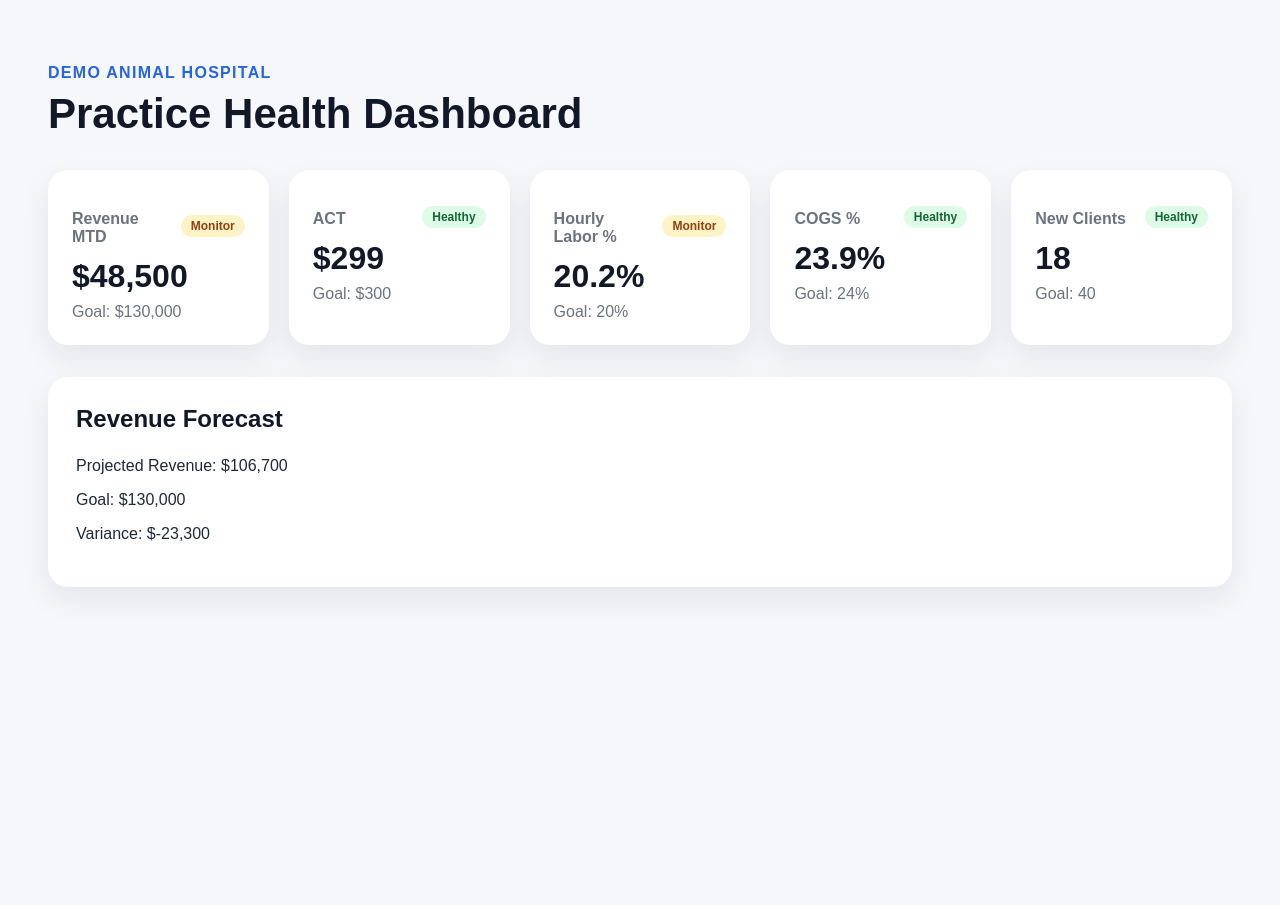
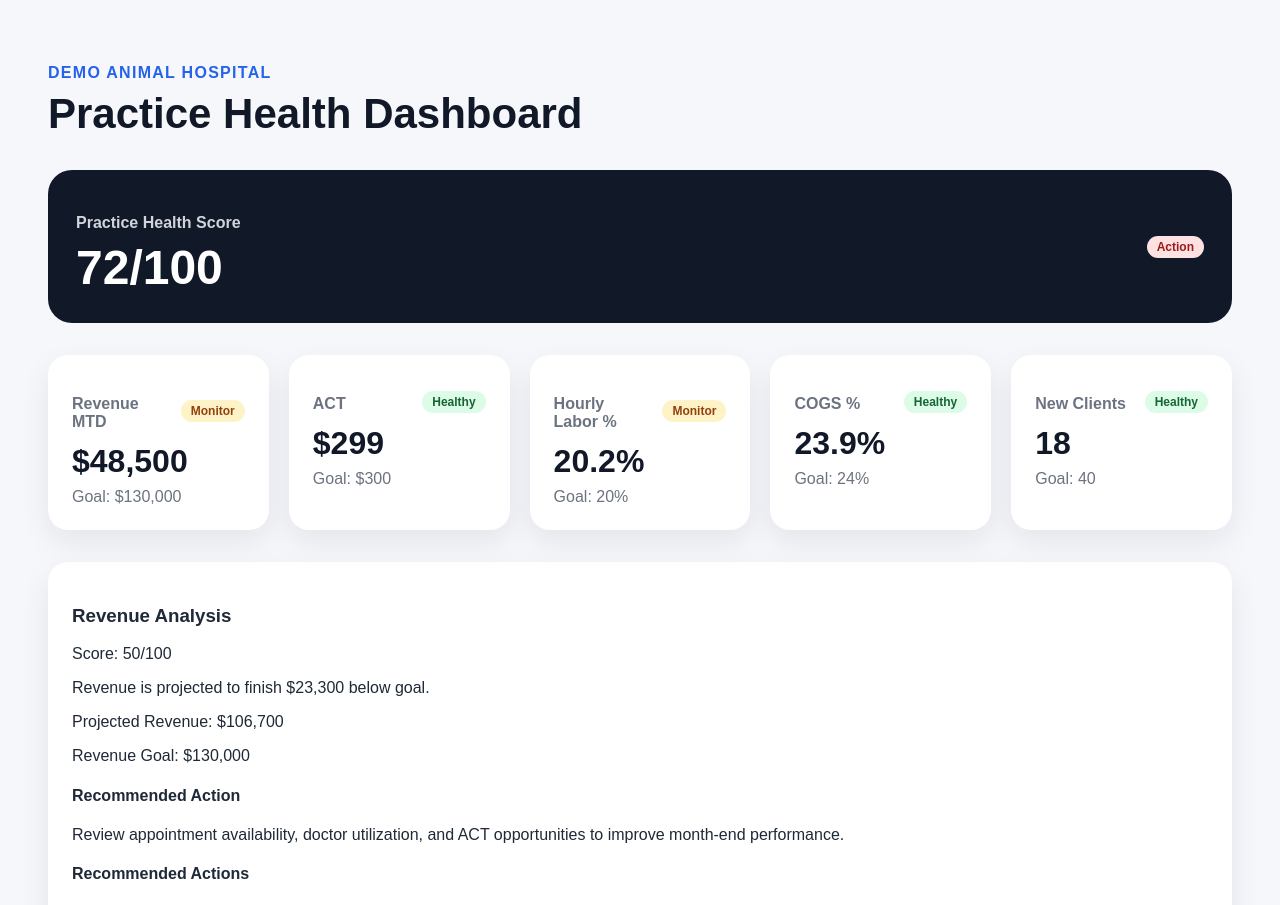
Before and after one commit to tracycrossrvt-gif/VetIQ-Analytics, a React (Vite) app: page / in a window 1280 px wide. Shown: the top 905 px of the page. Before the commit the page ends 800 px from the top, so only its background shows below. Built offline with nearby package versions, Linux system fonts and the light colour scheme.

Commit message:
Add KPI drilldowns and recommendation engine

```diff
--- a/src/App.css
+++ b/src/App.css
@@ -115,3 +115,43 @@
   font-size: 32px;
   color: #111827;
 }
+
+.health-score-card {
+  margin-bottom: 32px;
+  padding: 28px;
+  border-radius: 24px;
+  background: #111827;
+  color: #ffffff;
+  display: flex;
+  align-items: center;
+  justify-content: space-between;
+}
+
+.health-score-card p {
+  margin-bottom: 8px;
+  color: #d1d5db;
+  font-weight: 700;
+}
+
+.health-score-card h2 {
+  margin: 0;
+  font-size: 48px;
+  color: #ffffff;
+}
+
+.drilldown-card {
+  margin-top: 32px;
+  padding: 24px;
+  border-radius: 20px;
+  background: white;
+  box-shadow: 0 12px 30px rgba(15, 23, 42, 0.08);
+}
+
+.kpi-card {
+  cursor: pointer;
+  transition: transform 0.2s ease;
+}
+
+.kpi-card:hover {
+  transform: translateY(-4px);
+}
--- a/src/components/KPICard.jsx
+++ b/src/components/KPICard.jsx
@@ -1,9 +1,23 @@
-function KPICard({ title, value, goal, status }) {
+function KPICard({
+  title,
+  value,
+  goal,
+  status,
+  onClick,
+}) {
   return (
-    <div className="kpi-card">
+    <div
+      className="kpi-card"
+      onClick={onClick}
+    >
       <div className="kpi-card__header">
         <p>{title}</p>
-        {status && <span className={`status-badge ${status}`}>{status}</span>}
+
+        {status && (
+          <span className={`status-badge ${status}`}>
+            {status}
+          </span>
+        )}
       </div>
 
       <h2>{value}</h2>
--- a/src/pages/Dashboard.jsx
+++ b/src/pages/Dashboard.jsx
@@ -10,6 +10,12 @@ import {
   calculateProjectedRevenue,
   calculateRevenueVariance,
 } from '../utils/forecasting'
+import {
+  calculatePracticeHealthScore,
+  getHealthStatus,
+} from '../utils/healthScore'
+import { useState } from 'react'
+import { getRecommendation } from '../utils/recommendations'
 
 function Dashboard() {
   const act = calculateACT(monthlyData.revenue, monthlyData.transactions)
@@ -35,11 +41,49 @@ const revenueVariance = calculateRevenueVariance(
   practiceSettings.monthlyRevenueGoal
 )
 
+const health = calculatePracticeHealthScore({
+  projectedRevenue,
+  revenueGoal: practiceSettings.monthlyRevenueGoal,
+  act,
+  actGoal: practiceSettings.actGoal,
+  hourlyLaborPercent,
+  hourlyLaborGoal: practiceSettings.hourlyLaborPercentGoal,
+  cogsPercent,
+  cogsGoal: practiceSettings.cogsPercentGoal,
+  newClients: monthlyData.newClients,
+  newClientGoal: practiceSettings.monthlyNewClientGoal,
+})
+
+const healthStatus = getHealthStatus(health.score)
+
+const [selectedKPI, setSelectedKPI] = useState('revenue')
+
+const recommendations = getRecommendation(selectedKPI, {
+  revenueVariance,
+  act,
+  actGoal: practiceSettings.actGoal,
+  hourlyLaborPercent,
+  hourlyLaborGoal: practiceSettings.hourlyLaborPercentGoal,
+  cogsPercent,
+  cogsGoal: practiceSettings.cogsPercentGoal,
+  newClients: monthlyData.newClients,
+  newClientGoal: practiceSettings.monthlyNewClientGoal,
+})
+
   return (
     <section className="dashboard">
       <p className="eyebrow">{practiceSettings.practiceName}</p>
       <h1>Practice Health Dashboard</h1>
+    <div className="health-score-card">
+  <div>
+    <p>Practice Health Score</p>
+    <h2>{health.score}/100</h2>
+  </div>
 
+  <span className={`status-badge ${healthStatus}`}>
+    {healthStatus}
+  </span>
+</div>
 
        <div className="kpi-grid">
  <KPICard
@@ -47,6 +91,7 @@ const revenueVariance = calculateRevenueVariance(
   value={`$${monthlyData.revenue.toLocaleString()}`}
   goal={`Goal: $${practiceSettings.monthlyRevenueGoal.toLocaleString()}`}
   status="monitor"
+  onClick={() => setSelectedKPI('revenue')}
 />
 
   <KPICard
@@ -54,6 +99,7 @@ const revenueVariance = calculateRevenueVariance(
     value={`$${act.toFixed(0)}`}
     goal={`Goal: $${practiceSettings.actGoal}`}
     status="healthy"
+    onClick={() => setSelectedKPI('act')}
   />
 
   <KPICard
@@ -61,6 +107,7 @@ const revenueVariance = calculateRevenueVariance(
     value={`${hourlyLaborPercent.toFixed(1)}%`}
     goal={`Goal: ${practiceSettings.hourlyLaborPercentGoal}%`}
     status="monitor"
+    onClick={() => setSelectedKPI('labor')}
   />
 
   <KPICard
@@ -68,6 +115,7 @@ const revenueVariance = calculateRevenueVariance(
     value={`${cogsPercent.toFixed(1)}%`}
     goal={`Goal: ${practiceSettings.cogsPercentGoal}%`}
     status="healthy"
+    onClick={() => setSelectedKPI('cogs')}
  />
 
   <KPICard
@@ -75,9 +123,124 @@ const revenueVariance = calculateRevenueVariance(
     value={monthlyData.newClients}
     goal={`Goal: ${practiceSettings.monthlyNewClientGoal}`}
     status="healthy"
+    onClick={() => setSelectedKPI('clients')}
   />
 </div>
+<div className="drilldown-card">
 
+  {selectedKPI === 'revenue' && (
+  <>
+    <h3>Revenue Analysis</h3>
+    <p>
+  Score: {health.breakdown.revenue}/100
+</p>
+
+    <p>
+      Revenue is projected to finish
+      {' '}
+      ${Math.abs(revenueVariance).toLocaleString()}
+      {' '}
+      {revenueVariance < 0
+        ? 'below goal.'
+        : 'above goal.'}
+    </p>
+
+    <p>
+      Projected Revenue:
+      ${projectedRevenue.toLocaleString()}
+    </p>
+
+    <p>
+      Revenue Goal:
+      ${practiceSettings.monthlyRevenueGoal.toLocaleString()}
+    </p>
+
+    <h4>Recommended Action</h4>
+
+    <p>
+      Review appointment availability,
+      doctor utilization, and ACT opportunities
+      to improve month-end performance.
+    </p>
+  </>
+)}
+
+  {selectedKPI === 'act' && (
+    <>
+      <h3>ACT Analysis</h3>
+      <p>Score: {health.breakdown.act}/100</p>
+
+      <p>
+        Current ACT:
+        ${act.toFixed(0)}
+      </p>
+
+      <p>
+        Goal ACT:
+        ${practiceSettings.actGoal}
+      </p>
+    </>
+  )}
+
+  {selectedKPI === 'labor' && (
+    <>
+      <h3>Labor Analysis</h3>
+        <p>Score: {health.breakdown.labor}/100</p>
+      <p>
+        Hourly Labor:
+        {hourlyLaborPercent.toFixed(1)}%
+      </p>
+
+      <p>
+        Goal:
+        {practiceSettings.hourlyLaborPercentGoal}%
+      </p>
+    </>
+  )}
+
+  {selectedKPI === 'cogs' && (
+    <>
+      <h3>COGS Analysis</h3>
+       <p>Score: {health.breakdown.cogs}/100</p>
+      <p>
+        Current COGS:
+        {cogsPercent.toFixed(1)}%
+      </p>
+
+      <p>
+        Goal:
+        {practiceSettings.cogsPercentGoal}%
+      </p>
+    </>
+  )}
+
+  {selectedKPI === 'clients' && (
+    <>
+      <h3>New Client Analysis</h3>
+       <p>Score: {health.breakdown.newClients}/100</p>
+      <p>
+        Current:
+        {monthlyData.newClients}
+      </p>
+
+      <p>
+        Goal:
+        {practiceSettings.monthlyNewClientGoal}
+      </p>
+    </>
+  )}
+
+<div className="recommendation-list">
+  <h4>Recommended Actions</h4>
+
+  <ul>
+    {recommendations.map((recommendation) => (
+      <li key={recommendation}>{recommendation}</li>
+    ))}
+  </ul>
+</div>
+
+</div>
 <div className="forecast-card">
   <h3>Revenue Forecast</h3>
 
--- /dev/null
+++ b/src/utils/healthScore.js
@@ -0,0 +1,54 @@
+function scoreHigherIsBetter(actual, goal) {
+  const percentOfGoal = actual / goal
+
+  if (percentOfGoal >= 1) return 100
+  if (percentOfGoal >= 0.95) return 85
+  if (percentOfGoal >= 0.9) return 70
+  return 50
+}
+
+function scoreLowerIsBetter(actual, goal) {
+  if (actual <= goal) return 100
+  if (actual <= goal * 1.05) return 85
+  if (actual <= goal * 1.1) return 70
+  return 50
+}
+
+export function calculatePracticeHealthScore({
+  projectedRevenue,
+  revenueGoal,
+  act,
+  actGoal,
+  hourlyLaborPercent,
+  hourlyLaborGoal,
+  cogsPercent,
+  cogsGoal,
+  newClients,
+  newClientGoal,
+}) {
+  const scores = {
+    revenue: scoreHigherIsBetter(projectedRevenue, revenueGoal),
+    act: scoreHigherIsBetter(act, actGoal),
+    labor: scoreLowerIsBetter(hourlyLaborPercent, hourlyLaborGoal),
+    cogs: scoreLowerIsBetter(cogsPercent, cogsGoal),
+    newClients: scoreHigherIsBetter(newClients, newClientGoal),
+  }
+
+  const weightedScore =
+    scores.revenue * 0.35 +
+    scores.act * 0.2 +
+    scores.labor * 0.2 +
+    scores.cogs * 0.15 +
+    scores.newClients * 0.1
+
+  return {
+    score: Math.round(weightedScore),
+    breakdown: scores,
+  }
+}
+
+export function getHealthStatus(score) {
+  if (score >= 90) return 'healthy'
+  if (score >= 75) return 'monitor'
+  return 'action'
+}
--- /dev/null
+++ b/src/utils/recommendations.js
@@ -0,0 +1,75 @@
+export function getRecommendation(selectedKPI, data) {
+  const {
+    revenueVariance,
+    act,
+    actGoal,
+    hourlyLaborPercent,
+    hourlyLaborGoal,
+    cogsPercent,
+    cogsGoal,
+    newClients,
+    newClientGoal,
+  } = data
+
+  if (selectedKPI === 'revenue') {
+    if (revenueVariance < 0) {
+      return [
+        'Review appointment availability and identify unused capacity.',
+        'Look for ACT opportunities such as estimates, diagnostics, preventatives, and follow-up care.',
+        'Review doctor production and schedule utilization.',
+      ]
+    }
+
+    return ['Revenue is projected to meet or exceed goal. Continue monitoring daily pace.']
+  }
+
+  if (selectedKPI === 'act') {
+    if (act < actGoal) {
+      return [
+        'Review estimate compliance and missed-charge patterns.',
+        'Look for opportunities to improve preventive care and diagnostic acceptance.',
+        'Coach teams on presenting complete treatment plans.',
+      ]
+    }
+
+    return ['ACT is meeting goal. Continue monitoring transaction quality.']
+  }
+
+  if (selectedKPI === 'labor') {
+    if (hourlyLaborPercent > hourlyLaborGoal) {
+      return [
+        'Review hourly schedule against revenue pace.',
+        'Check for overtime risk or overstaffed shifts.',
+        'Compare support staff coverage to doctor production.',
+      ]
+    }
+
+    return ['Hourly labor is within target. Continue monitoring schedule efficiency.']
+  }
+
+  if (selectedKPI === 'cogs') {
+    if (cogsPercent > cogsGoal) {
+      return [
+        'Review inventory purchasing trends and high-use products.',
+        'Check for seasonal drivers such as dental month, allergy season, or preventatives.',
+        'Audit potential shrinkage or missed charges.',
+      ]
+    }
+
+    return ['COGS is within target. Continue monitoring product usage and purchasing patterns.']
+  }
+
+  if (selectedKPI === 'clients') {
+    if (newClients < newClientGoal) {
+      return [
+        'Review referral sources and new-client acquisition trends.',
+        'Identify local events or social opportunities to increase visibility.',
+        'Consider outreach campaigns for lapsed clients and community partners.',
+      ]
+    }
+
+    return ['New client growth is meeting goal. Continue tracking acquisition sources.']
+  }
+
+  return []
+}
```
Lines whose indentation alone changed are shown as unchanged.
